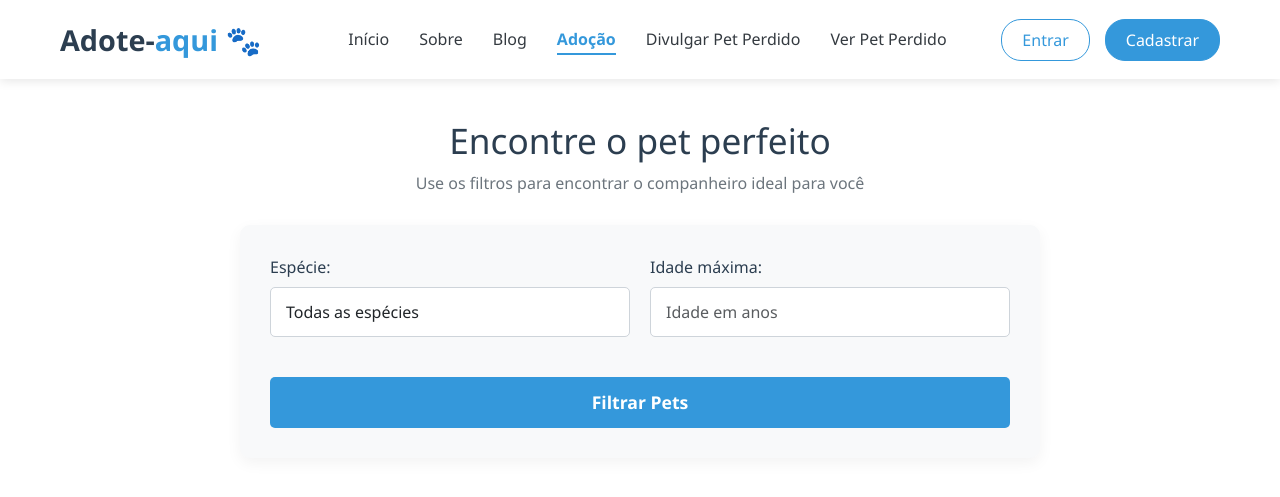
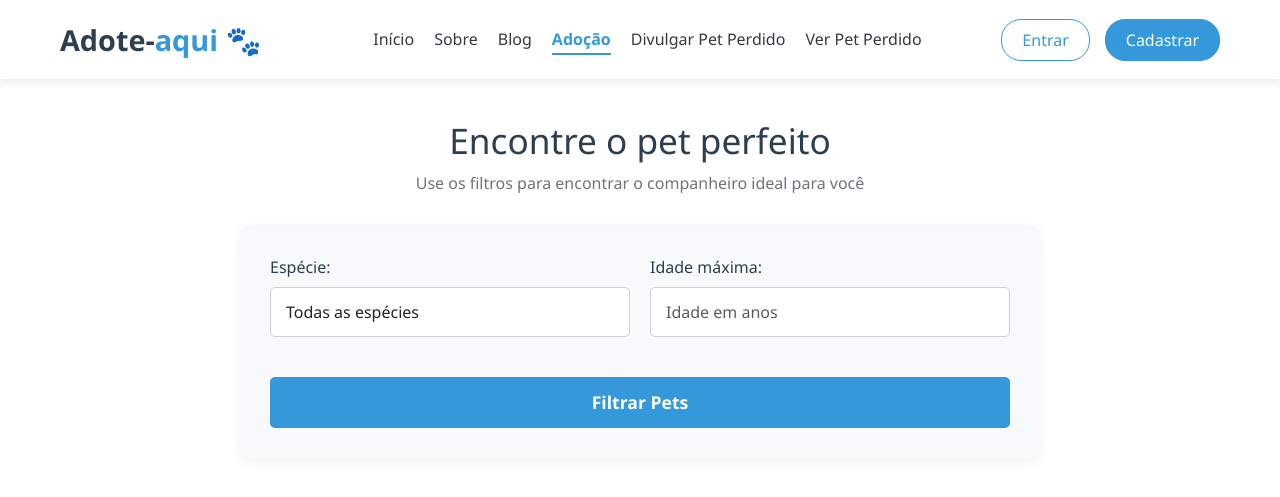
Before and after one commit to joaliny/adote-me, a Flask app: page /adotar in a window 1280 px wide. Shown: the top 497 px of the page. Run offline with Flask 3, Linux system fonts and the light colour scheme; data that the repository does not hold is empty; some libraries are stand-ins or nearby versions.

Commit message:
atualizando o tamanho da fonte da nav

```diff
--- a/static/css/base.css
+++ b/static/css/base.css
@@ -40,7 +40,7 @@
         }
 
         .logo {
-            font-size: 1.8rem;
+            font-size: 1.9rem;
             font-weight: bold;
             color: var(--secondary-color);
         }
@@ -52,7 +52,7 @@
         nav ul {
             display: flex;
             list-style: none;
-            gap: 30px;
+            gap: 20px;
             margin-top: 15px;
         }
 
@@ -62,6 +62,7 @@
             font-weight: 500;
             transition: color 0.3s;
             position: relative;
+            font-size: 1rem;
         }
 
         nav a:hover {
```
